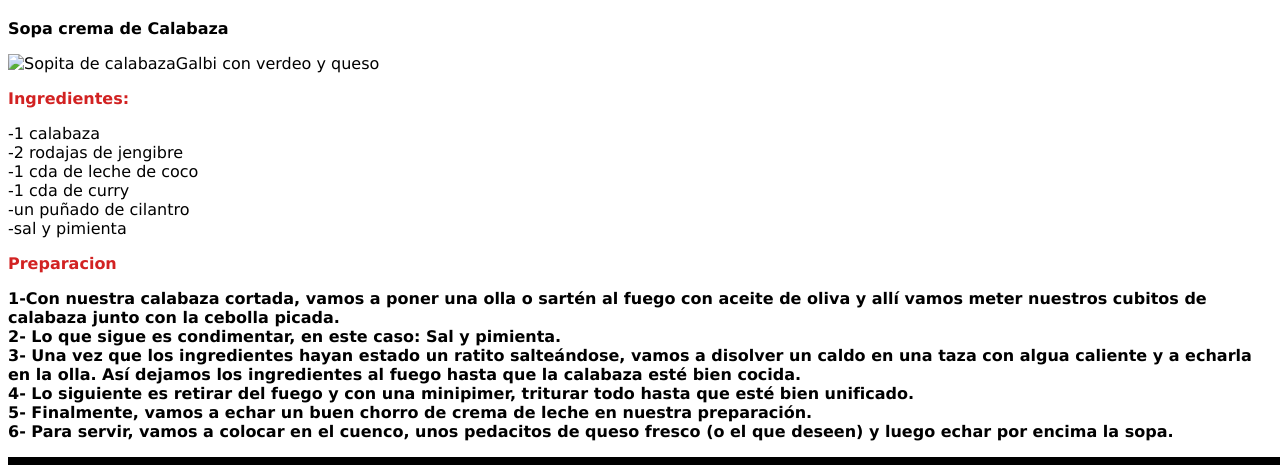
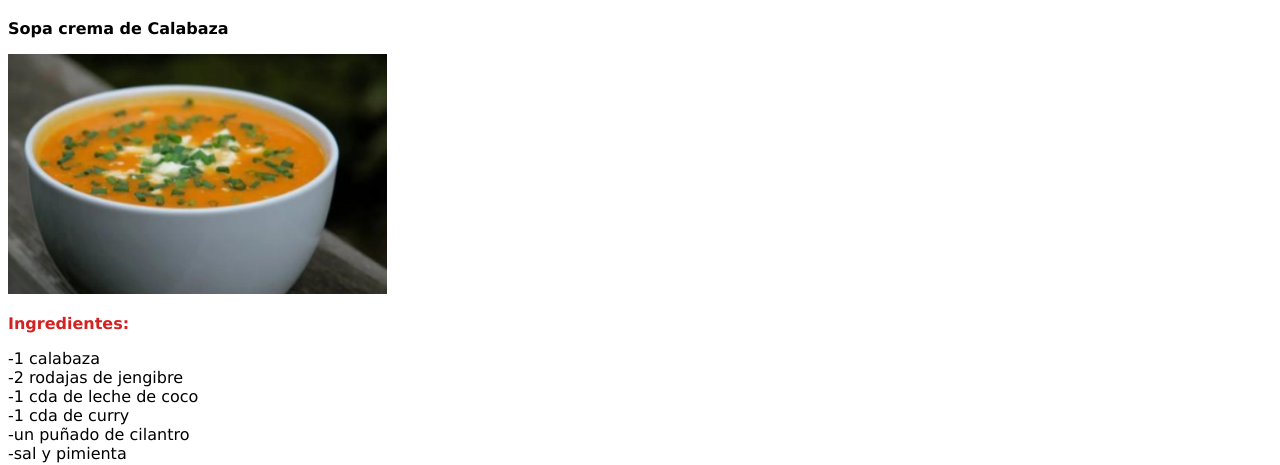
Before and after one commit to Galbickus/Act_CSS_1, a plain HTML site: page src/receta_1.html in a window 1280 px wide. Shown: the part 108-573 px from the top of the page. Drawn offline with Linux system fonts and the light colour scheme.

Commit message:
ADD icon

```diff
--- a/src/receta_1.html
+++ b/src/receta_1.html
@@ -7,6 +7,7 @@
     <!-- Con ../, estás retrocediendo un nivel desde la carpeta src al directorio principal donde se encuentra style.css.  -->
     <link rel="stylesheet" href="../style.css">
     <script src="https://kit.fontawesome.com/a70d24b6a8.js" crossorigin="anonymous"></script>
+    <link rel="icon" href="../img/cubiertos.ico">
     <title>La cocina de G</title>
 </head>
 <body>
@@ -26,7 +27,7 @@
 
     <main>
         <p>Sopa crema de Calabaza</p>
-        <img src="img/sopa_calabazaGalbi.png" alt="Sopita de calabazaGalbi con verdeo y queso">
+        <img src="../img/sopa_calabazaGalbi.png" alt="Sopita de calabazaGalbi con verdeo y queso">
 
         <div>
             <p>
```
Also changed, not shown: index.html (+3 -0 lines), src/acerca_de.html (+1 -0 lines), src/contacto.html (+1 -0 lines), src/registrese.html (+2 -0 lines), src/sucursales.html (+1 -0 lines).
